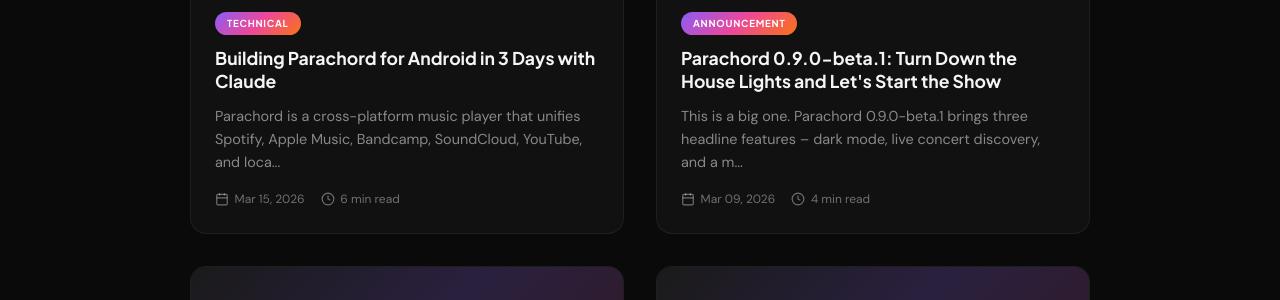
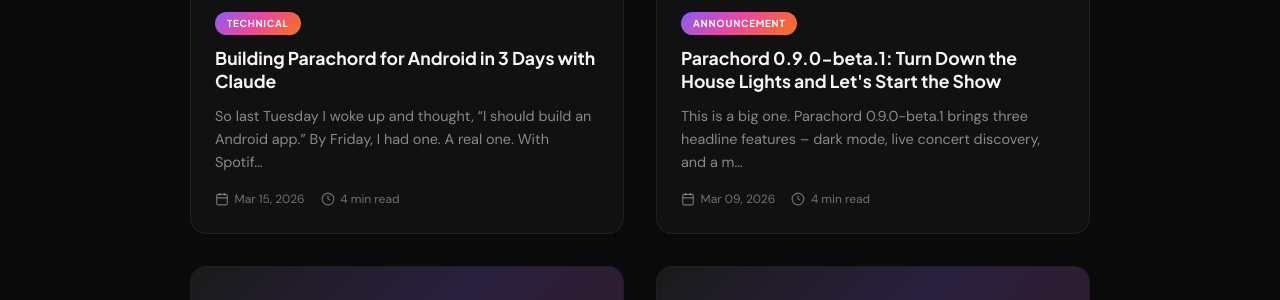
Before and after one commit to Parachord/parachord-website, a Jekyll site: the page built from blog/index.html, in a window 1280 px wide and 900 px high, scrolled down 436 px. Shown: the part 153-453 px from the top of the window. Built offline with Jekyll 4.4.1, drawn with Linux system fonts in a browser that asks for light colours; the list of posts is cut into pages by our own code; part of the change alters nothing that is shown.

Commit message:
Rewrite Android blog post with lighter, more conversational tone
Less technical jargon, less self-congratulatory, more fun to read.

https://claude.ai/code/session_01VeH1eDhd5zu5kWZ4yPq1yd

```diff
--- a/_posts/2026-03-15-parachord-android-3-days.md
+++ b/_posts/2026-03-15-parachord-android-3-days.md
@@ -6,97 +6,78 @@ author: "J Herskowitz"
 category: "Technical"
 ---
 
-Parachord is a cross-platform music player that unifies Spotify, Apple Music, Bandcamp, SoundCloud, YouTube, and local files into a single interface. The desktop app -- built with Electron, React, and Tailwind -- has been in development since January 2026 and has grown into a fairly complex piece of software: a plugin-based resolver system, cascading metadata providers, real-time friend activity, Smartlinks, scrobbling, a DJ tool, and a lot more.
+So last Tuesday I woke up and thought, "I should build an Android app." By Friday, I had one. A real one. With Spotify and Apple Music playback, library sync, scrobbling, friend activity, search, artist pages, playlists, an AI music chat, a home screen widget, and about a hundred other things. 144 commits in 3 days.
 
-Last week I decided to build an Android version. Not a companion app. Not a remote control. A near-feature-parity native Android app. And I wanted to see how fast it could be done using Claude as a development partner.
-
-The answer: **144 commits across 3 days**.
+Let me explain how that happened.
 
 <iframe width="100%" height="515" src="https://www.youtube.com/embed/qwATG9aKK2E" title="Parachord Android Demo" frameborder="0" allow="accelerometer; autoplay; clipboard-write; encrypted-media; gyroscope; picture-in-picture" allowfullscreen></iframe>
 
-## The Stack
+## Some Context
 
-Before writing a single line of code, I set up a [CLAUDE.md](https://github.com/Parachord/parachord-android/blob/main/CLAUDE.md) file in the repo root. This is the file that Claude reads at the start of every session to understand the project's architecture, conventions, and constraints. It documents:
+For anyone new here -- Parachord is a music player that pulls together all your music sources (Spotify, Apple Music, Bandcamp, SoundCloud, YouTube, local files) into one app. Instead of bouncing between five different players, you get one unified library, one queue, one experience. It's been a desktop app since January, and it's gotten pretty feature-rich: plugins, friend activity, scrobbling, a DJ tool, concert discovery, and more.
 
-- The resolver scoring system (two-tier: user priority + confidence score)
-- Metadata provider cascade (MusicBrainz → Last.fm → Spotify)
-- Playback routing rules (Spotify App Remote SDK, ExoPlayer for streams, MusicKit WebView for Apple Music)
-- The full design system (brand colors, dark/light theme tokens, component patterns)
-- Common mistakes to avoid (don't use `sources.firstOrNull()`, don't use blue as accent, don't bypass the resolver pipeline)
+The Android version isn't a remote control or a companion app. It's the whole thing, rebuilt natively for Android. And I built it with [Claude](https://claude.ai) as my coding partner.
 
-The tech stack is native Android: Kotlin, Jetpack Compose, Material 3, ExoPlayer (Media3), Room, Hilt, OkHttp/Retrofit, and Coil. No cross-platform framework. No shared code with the desktop app. A complete rewrite targeting Android-native patterns, but architecturally aligned with the desktop app's approach.
+## The Secret Weapon: A Really Good Briefing Doc
 
-## Day 1: Scaffold to Sound (March 11-12)
+Before writing any code, I wrote a [CLAUDE.md](https://github.com/Parachord/parachord-android/blob/main/CLAUDE.md) file -- basically a cheat sheet that Claude reads at the start of every session. It covers how the app works, what the design system looks like, what mistakes to avoid, and how all the pieces fit together. Think of it like onboarding a new developer, except the new developer can write code at 3 AM without complaining.
 
-The first commit landed at 12:49 PM on March 11. It was a full project scaffold -- Gradle configuration, Hilt dependency injection, a JS bridge layer, ExoPlayer service, Room database, and a Jetpack Compose UI shell. By the end of the day, the app had:
+This turned out to be the single most important thing I did. Without it, every conversation would start with me re-explaining how the resolver system works or why the accent color is purple, not blue. With it, Claude could just... start building.
 
-- **Spotify playback** via the App Remote SDK, including device selection logic ported from the desktop app
-- **Metadata providers** cascading through MusicBrainz, Last.fm, and Spotify
-- **Local media scanning** for on-device music files
-- **OAuth integration** for Spotify authentication
+## Day 1: Making Noise (March 11-12)
 
-Day 2 (March 12) focused on making it feel like Parachord. The desktop app's design system -- every color token, spacing value, and component pattern -- was ported to Compose theming. A left navigation drawer, 5-tab bottom navigation, swipeable tab layouts, and the signature dark mode all came together. By the end of day 2, if you squinted, it looked like Parachord.
+First commit: 12:49 PM on Tuesday. A full project skeleton -- all the Android boilerplate, the database, the UI shell. By the end of the day, the app could play music from Spotify, pull artist metadata, and scan your phone for local files.
 
-## Day 2: Features at Full Speed (March 13)
+Day 2 was about making it *look* like Parachord. I ported the whole design system over -- colors, spacing, dark mode, the navigation layout. By the end of the day, if you squinted, it was recognizable.
 
-This was the biggest single day of development. 16 commits covering:
+## Day 2: The Big Push (March 13)
 
-- **Search** with history tracking, fuzzy matching, and multi-source results
-- **Artist pages** with full discography, biography (Last.fm + Wikipedia), chronological sorting, and filter tabs
-- **Queue management** with persistence across app restarts
-- **Last.fm scrobbling** with proper timing rules and request signatures
-- **Shuffleupagus** -- Parachord's AI-powered music chat -- integrated with ChatGPT, Claude, and Gemini
-- **Dark mode** with system/light/dark toggle following the desktop's exact palette
-- **Swipe-to-delete** gestures for playlist management
-- **Playback fixes** for audio focus, skip behavior, and resolver verification
+This was the day things got wild. 16 commits in a single day covering:
 
-The pattern was consistent: I'd describe what a feature does in the desktop app, point Claude at the relevant desktop source files when needed, and it would produce the Android-native equivalent. Not a line-for-line port -- the implementations are genuinely different because the platforms are different -- but functionally equivalent.
+- Search with history and fuzzy matching
+- Full artist pages with discography, bios, and top tracks
+- Queue management that survives app restarts
+- Last.fm scrobbling
+- Shuffleupagus (our AI music chat) with support for ChatGPT, Claude, and Gemini
+- Dark mode with a proper system/light/dark toggle
+- A pile of playback fixes
 
-## Day 3: Polish and Platform Features (March 14-15)
+The workflow was simple: I'd describe what a feature does in the desktop app, sometimes share the relevant source code, and Claude would write the Android equivalent. Not a copy-paste job -- the implementations are genuinely different because the platforms are different -- but functionally the same.
 
-The final push brought the app from "it works" to "it's usable":
+## Day 3: Making It Real (March 14-15)
 
-- **Spotify library sync** -- a full sync engine with diff calculation, bidirectional updates, paginated fetching, and background scheduling via WorkManager
-- **Collection management** with filter bars, sort options, and image enrichment
-- **Pop of the Tops** charts pulling from Apple Music RSS and Last.fm
-- **Fresh Drops** new release tracking with caching and stale-while-revalidate
-- **Home page** with cards for friend activity, recent loves, charts, and recommendations
-- **Spinoff radio mode** with queue dimming and context banners
-- **Apple Music playback** via a MusicKit JS WebView bridge with Widevine DRM
-- **Playlist import** supporting Spotify, Apple Music, and XSPF URLs via deep links
-- **Friend activity** with listen-along status, context menus, and pin/unpin
-- **Home screen widget** for mini player controls
-- **Foreground service** to keep playback alive when the screen is off
-- **Edge swipe gestures** for navigation
-- **GitHub Actions CI** for automated APK builds
+The last stretch was about going from "it works on my phone" to "someone else could actually use this":
 
-## How the Process Actually Worked
+- Full Spotify library sync -- import your albums, playlists, and saved tracks
+- A home page with friend activity, charts, new releases, and recommendations
+- Apple Music playback (this one was a journey)
+- Playlist import -- paste a Spotify or Apple Music link and it just works
+- Listen-along, so you can see what your friends are playing
+- A home screen widget
+- Background playback that doesn't die when you lock your phone
+- Edge swipe gestures
 
-This wasn't "type a prompt and get an app." It was a tight feedback loop:
+47 commits on Thursday alone. I stopped counting features and started counting coffee cups.
 
-1. **I drove the architecture.** Every major decision -- using App Remote SDK vs. Web API for Spotify, WebView bridge vs. native SDK for Apple Music, Room vs. DataStore for different data types -- was mine. Claude doesn't know what trade-offs matter for your specific app.
+## What It Was Actually Like
 
-2. **CLAUDE.md was critical.** Without it, every session would start with Claude making wrong assumptions about the resolver pipeline, the color scheme, or how metadata providers should cascade. The file is essentially a contract: "here's how this app works, don't deviate."
+I want to be honest about what "building with AI" means in practice, because it's not what most people imagine.
 
-3. **Claude wrote most of the code.** I'd describe a feature, sometimes paste a snippet from the desktop app for reference, and Claude would produce the Kotlin/Compose implementation. I'd review, test on device, and course-correct. The ratio was probably 90/10 in terms of lines written.
+**I was the architect, Claude was the builder.** I decided *what* to build and *how* it should work. Claude wrote most of the actual code -- probably 90% of the lines -- but every design decision, every "should we use X or Y" choice, was mine. AI doesn't know what trade-offs matter for your app. You do.
 
-4. **Debugging was collaborative.** When Apple Music playback silently failed, when Hilt dependency cycles appeared, when the Spotify token refresh race condition surfaced -- these were problems we solved together, but I was the one who could actually run the app and see what was happening.
+**The desktop app was the spec.** This is the real cheat code. I didn't have to write requirements or draw mockups. I could just say "make it work like the desktop version" and point at the source. Having a reference implementation made everything dramatically faster.
 
-5. **The desktop app was the spec.** Having a working reference implementation made everything faster. Instead of writing requirements documents, I could say "make it work like the desktop's artist page" and Claude could look at the React component and produce the Compose equivalent.
+**Debugging was a team sport.** When something broke -- Apple Music silently failing, a dependency injection cycle, a token refresh race condition -- we figured it out together. But I was the one who could actually run the app and tap around and say "it's doing the wrong thing when I do this."
 
-## What Surprised Me
+**The bottleneck was always me.** Claude can write code way faster than I can test it. The real speed limit was the build-deploy-test cycle, especially for things like DRM playback and background services that need a real phone.
 
-**The speed was real.** 144 commits in 3 days isn't a gimmick. The app has real Spotify and Apple Music playback, library sync, scrobbling, friend activity, search, artist pages, playlists, queue management, charts, recommendations, an AI chat feature, a home screen widget, and deep link handling. These are real features that work.
+## So What Now?
 
-**Platform-native code matters.** Claude didn't try to force web patterns onto Android. The Compose UI code is idiomatic. The Room database schema is well-structured. The Hilt dependency graph makes sense. It's code I'd be comfortable maintaining.
+The Android app works. It's not released yet -- there's still polish to do and features that didn't make the 3-day cut (concerts, Smartlinks, the browser extension tie-in). But the core is solid, and building it took days instead of months.
 
-**The bottleneck was me.** Claude can generate code faster than I can test it. The actual limiting factor was the build-deploy-test cycle on a physical device, especially for features like Apple Music DRM, Spotify device handoff, and background playback that can't be tested in an emulator.
+The repo is public if you want to poke around: [github.com/Parachord/parachord-android](https://github.com/Parachord/parachord-android). The desktop app is available now at [github.com/Parachord/parachord/releases](https://github.com/Parachord/parachord/releases).
 
-## What's Next
-
-The Android app is functional but not yet released. There's still work to do on stability, edge cases, and the features that didn't make the 3-day cut (concerts, browser extension integration, Smartlinks). But the core is there -- and it took 3 days instead of 3 months.
-
-If you want to follow along, the repo is public at [github.com/Parachord/parachord-android](https://github.com/Parachord/parachord-android). The desktop app is available now at [github.com/Parachord/parachord/releases](https://github.com/Parachord/parachord/releases).
+It's a pretty surreal time to be building software.
 
 ---
 
```
